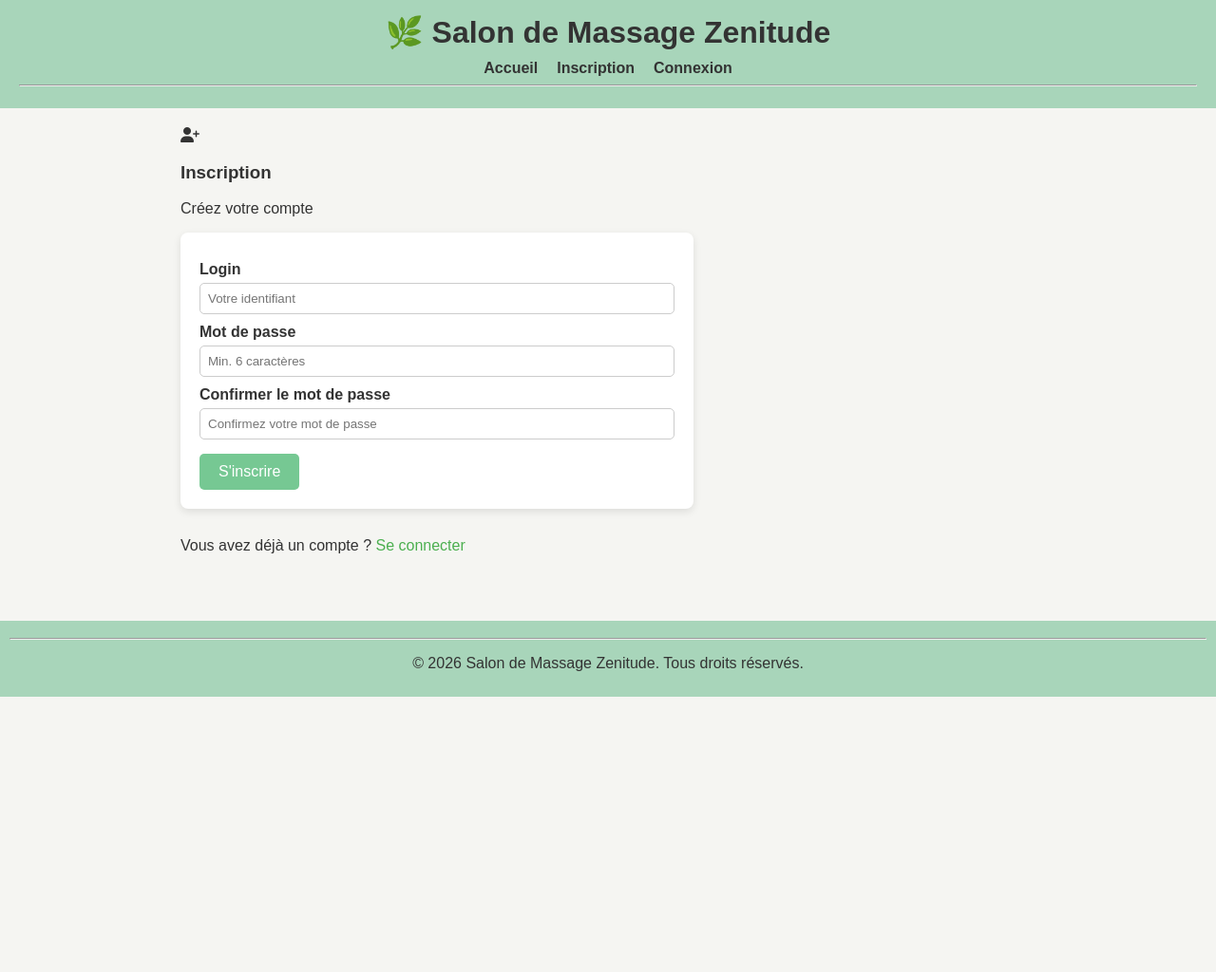
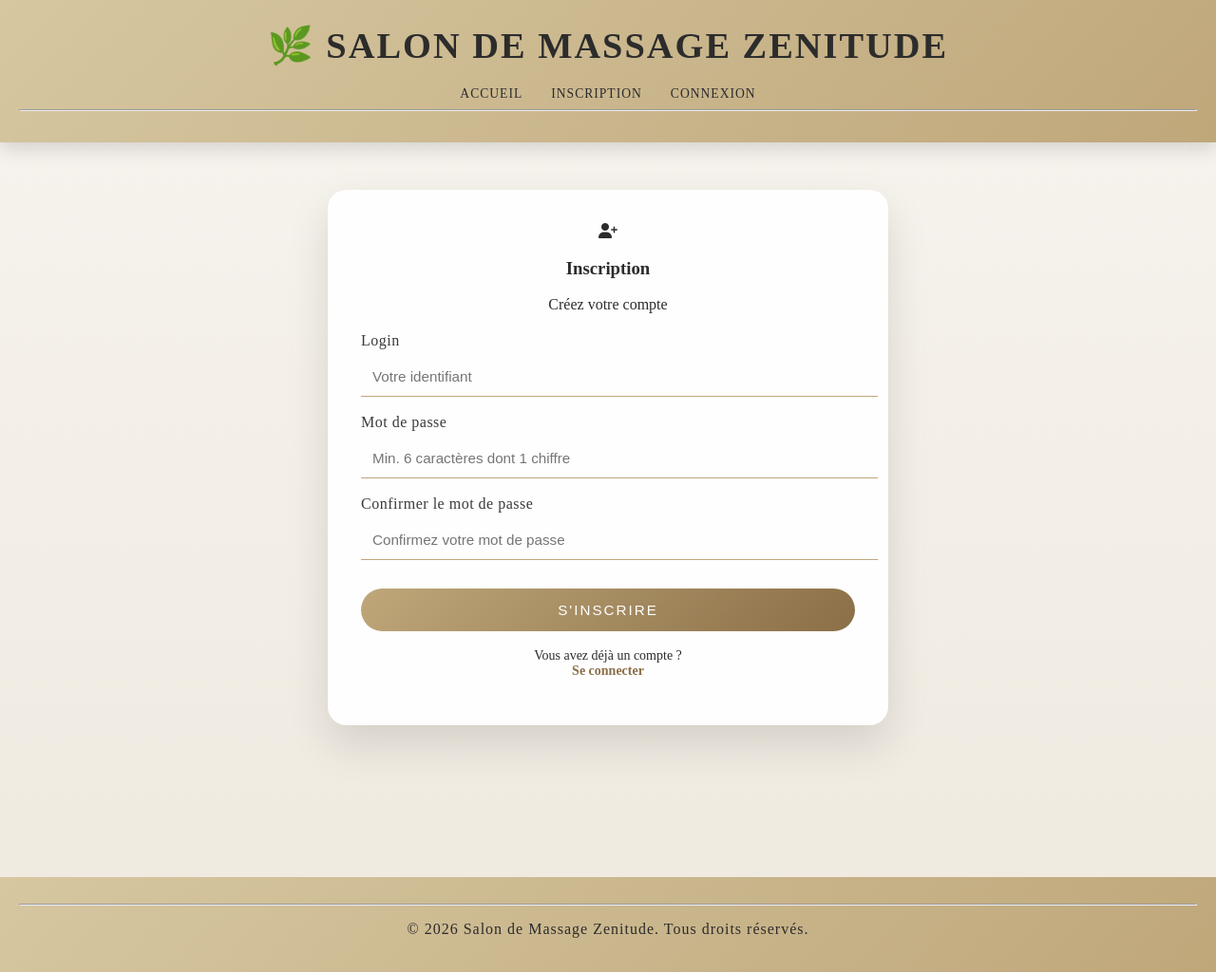
Before and after one commit to lorenzo-brissardnavarro/reservationsalle, a PHP site: page /pages/signup.php in a window 1280 px wide. Shown: the whole page at 95% size. Before the commit the page ends 734 px from the top, so only its background shows below. Run offline with PHP 8.4, Linux system fonts and the light colour scheme.

Commit message:
feat : prise de RDV + affichage dans tableau + nouveau CSS

```diff
--- a/css/style.css
+++ b/css/style.css
@@ -1,206 +1,321 @@
-/* ==== Global ==== */
+/* =========================
+   GLOBAL – LUXE
+========================= */
 body {
-    font-family: 'Arial', sans-serif;
-    background-color: #f5f5f2;
-    color: #333;
+    font-family: 'Playfair Display', 'Poppins', serif;
+    background: linear-gradient(180deg, #f7f4ef, #efe9df);
+    color: #2c2c2c;
     margin: 0;
     padding: 0;
 }
 
 a {
-    color: #4CAF50;
+    color: #8b6f47;
     text-decoration: none;
+    font-weight: 500;
 }
 
 a:hover {
-    text-decoration: underline;
+    color: #6f5737;
 }
 
-/* ==== Header ==== */
+/* =========================
+   HEADER
+========================= */
 header {
-    background-color: #a8d5ba;
-    padding: 15px 20px;
+    background: linear-gradient(135deg, #d6c7a1, #bfa77a);
+    padding: 25px 20px;
     text-align: center;
+    box-shadow: 0 6px 20px rgba(0,0,0,0.15);
 }
 
 header h1 {
     margin: 0;
-    font-size: 2em;
+    font-size: 2.4em;
+    letter-spacing: 2px;
+    color: #2c2c2c;
+    text-transform: uppercase;
 }
 
+/* =========================
+   NAVIGATION
+========================= */
 nav ul {
     list-style: none;
     padding: 0;
-    margin: 10px 0 0 0;
+    margin: 18px 0 0 0;
     display: flex;
     justify-content: center;
-    gap: 20px;
+    gap: 30px;
 }
 
 nav a {
-    font-weight: bold;
-    color: #333;
+    color: #2c2c2c;
+    font-weight: 500;
+    letter-spacing: 1px;
+    text-transform: uppercase;
+    font-size: 0.85em;
+    position: relative;
 }
 
-/* ==== Footer ==== */
-footer {
-    background-color: #a8d5ba;
-    text-align: center;
-    padding: 10px;
-    margin-top: 20px;
+nav a::after {
+    content: "";
+    position: absolute;
+    left: 50%;
+    bottom: -8px;
+    width: 0;
+    height: 1px;
+    background-color: #2c2c2c;
+    transition: all 0.3s ease;
 }
 
-/* ==== Main ==== */
+nav a:hover::after {
+    width: 100%;
+    left: 0;
+}
+
+/* =========================
+   MAIN
+========================= */
 main {
-    padding: 20px;
-    max-width: 900px;
+    padding: 50px 20px;
+    max-width: 1100px;
     margin: 0 auto;
 }
 
-/* ==== Formulaires ==== */
-form {
-    background-color: #ffffff;
-    padding: 20px;
-    border-radius: 8px;
-    box-shadow: 0px 3px 8px rgba(0,0,0,0.1);
-    max-width: 500px;
-    margin-bottom: 30px;
+/* =========================
+   SECTIONS
+========================= */
+section {
+    margin-bottom: 60px;
+}
+
+/* =========================
+   FORMULAIRES
+========================= */
+.container-form {
+    background: rgba(255, 255, 255, 0.95);
+    padding: 35px;
+    border-radius: 20px;
+    box-shadow: 0 20px 45px rgba(0,0,0,0.12);
+    max-width: 520px;
+    margin: 0 auto 50px auto;
 }
 
 form label {
     display: block;
-    margin-top: 10px;
-    font-weight: bold;
+    margin-top: 18px;
+    font-weight: 500;
+    letter-spacing: 0.5px;
+    color: #3a3a3a;
 }
 
-form input[type="text"],
-form input[type="password"],
-form input[type="datetime-local"],
+form input,
 form select,
 form textarea {
     width: 100%;
-    padding: 8px;
-    margin-top: 5px;
-    border: 1px solid #ccc;
-    border-radius: 5px;
-    box-sizing: border-box;
+    padding: 12px;
+    margin-top: 8px;
+    border: none;
+    border-bottom: 1px solid #bfa77a;
+    background: transparent;
+    font-size: 0.95em;
+    transition: border 0.3s;
 }
 
 form textarea {
-    resize: vertical;
+    resize: none;
 }
 
+form input:focus,
+form select:focus,
+form textarea:focus {
+    outline: none;
+    border-bottom: 1px solid #8b6f47;
+}
+
+/* Bouton luxe */
 form input[type="submit"] {
-    background-color: #76c893;
+    margin-top: 30px;
+    width: 100%;
+    padding: 14px;
+    background: linear-gradient(135deg, #bfa77a, #8b6f47);
+    border: none;
+    border-radius: 40px;
     color: white;
-    padding: 10px 20px;
-    border: none;
-    border-radius: 5px;
-    margin-top: 15px;
+    font-size: 0.95em;
+    letter-spacing: 2px;
+    text-transform: uppercase;
     cursor: pointer;
-    font-size: 1em;
+    transition: transform 0.2s, box-shadow 0.2s;
 }
 
 form input[type="submit"]:hover {
-    background-color: #57a673;
+    transform: translateY(-3px);
+    box-shadow: 0 12px 30px rgba(0,0,0,0.25);
 }
 
-/* ==== Messages d'erreur / succès ==== */
+.auth-header {
+    text-align: center;
+    margin-bottom: 20px;
+}
+
+.footer-link {
+    margin-top: 18px;
+    text-align: center;
+    font-size: 14px;
+    display: flex;
+    flex-direction: column;
+}
+
+.footer-link a {
+    color: #8b6f47;
+    text-decoration: none;
+    font-weight: 600;
+}
+
+/* =========================
+   MESSAGES
+========================= */
 .form-error {
-    color: #c0392b;
-    margin-bottom: 10px;
+    background-color: #f6e8e6;
+    color: #8b3a3a;
+    padding: 12px;
+    border-radius: 10px;
+    margin-bottom: 20px;
 }
 
 .form-success {
-    color: #27ae60;
-    margin-bottom: 10px;
+    background-color: #edf4ee;
+    color: #3f6f4f;
+    padding: 12px;
+    border-radius: 10px;
+    margin-bottom: 20px;
 }
 
-/* ==== Tables ==== */
+/* =========================
+   TABLES
+========================= */
 table {
     width: 100%;
+    text-align: center;
     border-collapse: collapse;
-    margin-top: 20px;
-    background-color: #ffffff;
-    border-radius: 5px;
+    background: white;
+    border-radius: 15px;
     overflow: hidden;
+    box-shadow: 0 18px 40px rgba(0,0,0,0.12);
 }
 
-table th, table td {
-    padding: 10px;
-    text-align: left;
-    border-bottom: 1px solid #ddd;
+table th,
+table td {
+    padding: 18px;
+    font-size: 0.9em;
 }
 
 table th {
-    background-color: #76c893;
+    background-color: #bfa77a;
     color: white;
+    letter-spacing: 1px;
+    text-transform: uppercase;
+}
+
+table tr {
+    border-bottom: 1px solid #eee;
 }
 
 table tr:hover {
-    background-color: #f0f0f0;
+    background-color: #f5f1ea;
 }
 
-/* ==== Sections ==== */
-section {
-    margin-bottom: 30px;
+.trash{
+    background: none;
+    border: none;
+    cursor: pointer;
 }
 
-/* ==== Responsive ==== */
-@media (max-width: 600px) {
-    nav ul {
-        flex-direction: column;
-    }
-
-    form {
-        width: 100%;
-    }
+.fa-magnifying-glass-plus,
+.fa-trash-alt{
+    font-size: 1.2em;
+    color: #8b6f47;
 }
 
-/* ==== Card Massages ==== */
+/* =========================
+   CARDS MASSAGES
+========================= */
 .massages {
-    display: flex;
-    flex-wrap: wrap;
-    gap: 20px;
-    justify-content: center;
-    margin-top: 20px;
+    display: grid;
+    grid-template-columns: repeat(auto-fit, minmax(260px, 1fr));
+    gap: 35px;
+    margin-top: 40px;
 }
 
 .massage-card {
-    background-color: #ffffff;
-    border-radius: 8px;
-    box-shadow: 0 3px 8px rgba(0,0,0,0.1);
-    width: 250px;
-    text-align: center;
+    background: white;
+    border-radius: 25px;
     overflow: hidden;
-    transition: transform 0.2s;
+    box-shadow: 0 25px 60px rgba(0,0,0,0.18);
+    transition: transform 0.35s, box-shadow 0.35s;
 }
 
 .massage-card:hover {
-    transform: scale(1.05);
+    transform: translateY(-12px);
+    box-shadow: 0 35px 80px rgba(0,0,0,0.25);
 }
 
 .massage-card img {
     width: 100%;
-    height: 180px;
+    height: 200px;
     object-fit: cover;
 }
 
 .massage-card h3 {
-    margin: 10px 0 5px 0;
+    margin: 20px 0 8px 0;
+    text-align: center;
+    font-weight: 600;
+    letter-spacing: 1px;
+    color: #2c2c2c;
 }
 
 .massage-card p {
-    margin-bottom: 10px;
-    color: #555;
+    padding: 0 20px 25px;
+    text-align: center;
+    color: #666;
+    font-size: 0.95em;
 }
 
+.link{
+    text-align: center;
+}
 
+/* =========================
+   FOOTER
+========================= */
+footer {
+    background: linear-gradient(135deg, #d6c7a1, #bfa77a);
+    text-align: center;
+    padding: 20px;
+    margin-top: 60px;
+    color: #2c2c2c;
+    letter-spacing: 1px;
+}
 
+/* =========================
+   RESPONSIVE
+========================= */
+@media (max-width: 600px) {
+    header h1 {
+        font-size: 1.8em;
+    }
 
+    nav ul {
+        flex-direction: column;
+        gap: 20px;
+    }
 
-
-
+    form {
+        padding: 25px;
+    }
+}
 
 
 .slot {
--- a/includes/tools.php
+++ b/includes/tools.php
@@ -233,8 +233,19 @@ function get_duration_by_service($services, $service_name){
 // Fonction pour savoir si le créneau est pris
 function event_taken($events, $start_ts, $end_ts){
     foreach ($events as $event) {
-        if ($event['start_ts'] < $end_ts && $event['end_ts'] > $start_ts) {
+        if ($event['start_date'] < $end_ts && $event['end_date'] > $start_ts) {
             return true;
+        }
+    }
+    return false;
+}
+
+
+// Fonction pour savoir si le créneau est pris
+function event_taken_hour($events, $start_ts, $end_ts){
+    foreach ($events as $event) {
+        if (strtotime($event['start_date']) === $start_ts && strtotime($event['end_date']) === $end_ts) {
+            return $event;
         }
     }
     return false;
--- a/pages/reservation-form.php
+++ b/pages/reservation-form.php
@@ -16,7 +16,7 @@ $heure_choisie = date("H:i", strtotime($creneau));
 $semaine = get_days();
 $heures = get_hours();
 
-
+$user = get_information_user($pdo, $_SESSION['id']);
 $massages = get_all_services($pdo);
 
 
@@ -41,7 +41,7 @@ if (!empty($_POST['step']) && $_POST['step'] === 'Réserver') {
     <article class="auth-header">
         <i class="auth-icon fa-solid fa-user-plus"></i>
         <h1>Formulaire de réservation</h1>
-        <p class="subtitle">Utilisateur : </p>
+        <p class="subtitle">Utilisateur : <?php echo $user['username']?></p>
     </article>
     <?php
     if (!empty($error)){
--- a/pages/reservation_detail.php
+++ b/pages/reservation_detail.php
@@ -14,5 +14,5 @@ if(isset($_GET['id'])){
 
 
 $details = event_by_id($pdo, $creneau);
-
+var_dump($details);
 ?>
--- a/pages/signup.php
+++ b/pages/signup.php
@@ -35,7 +35,7 @@ if (!empty($_POST)) {
         <label for="username">Login</label>
         <input type="text" name="username" id="username" placeholder="Votre identifiant">
         <label for="password">Mot de passe</label>
-        <input type="password" name="password" id="password" placeholder="Min. 6 caractères">
+        <input type="password" name="password" id="password" placeholder="Min. 6 caractères dont 1 chiffre">
         <label for="confirm_password">Confirmer le mot de passe</label>
         <input type="password" name="confirm_password" id="confirm_password" placeholder="Confirmez votre mot de passe">
         <input type="submit" value="S'inscrire">
```
Also changed, not shown: pages/accueil.php (+7 -5 lines), pages/profil.php (+5 -5 lines), pages/schedule.php (+4 -5 lines), images/logo.png (added).
